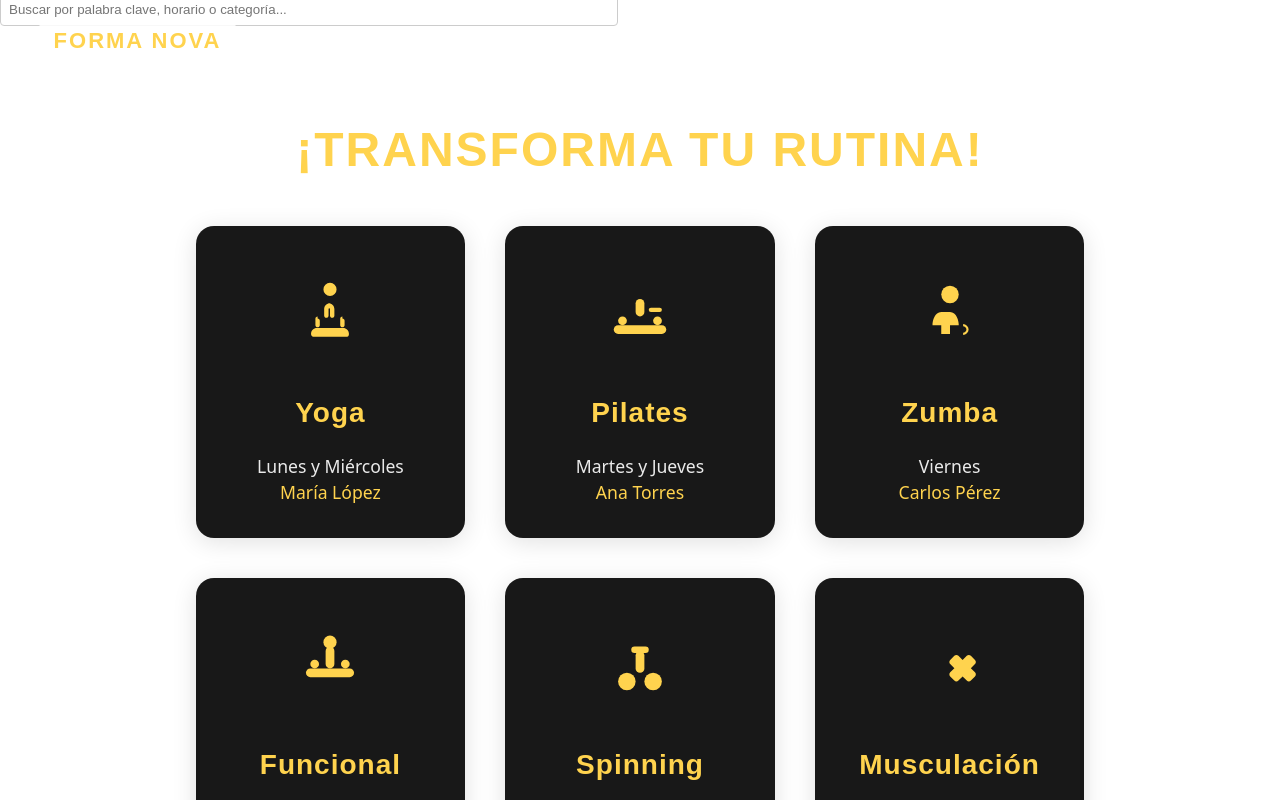
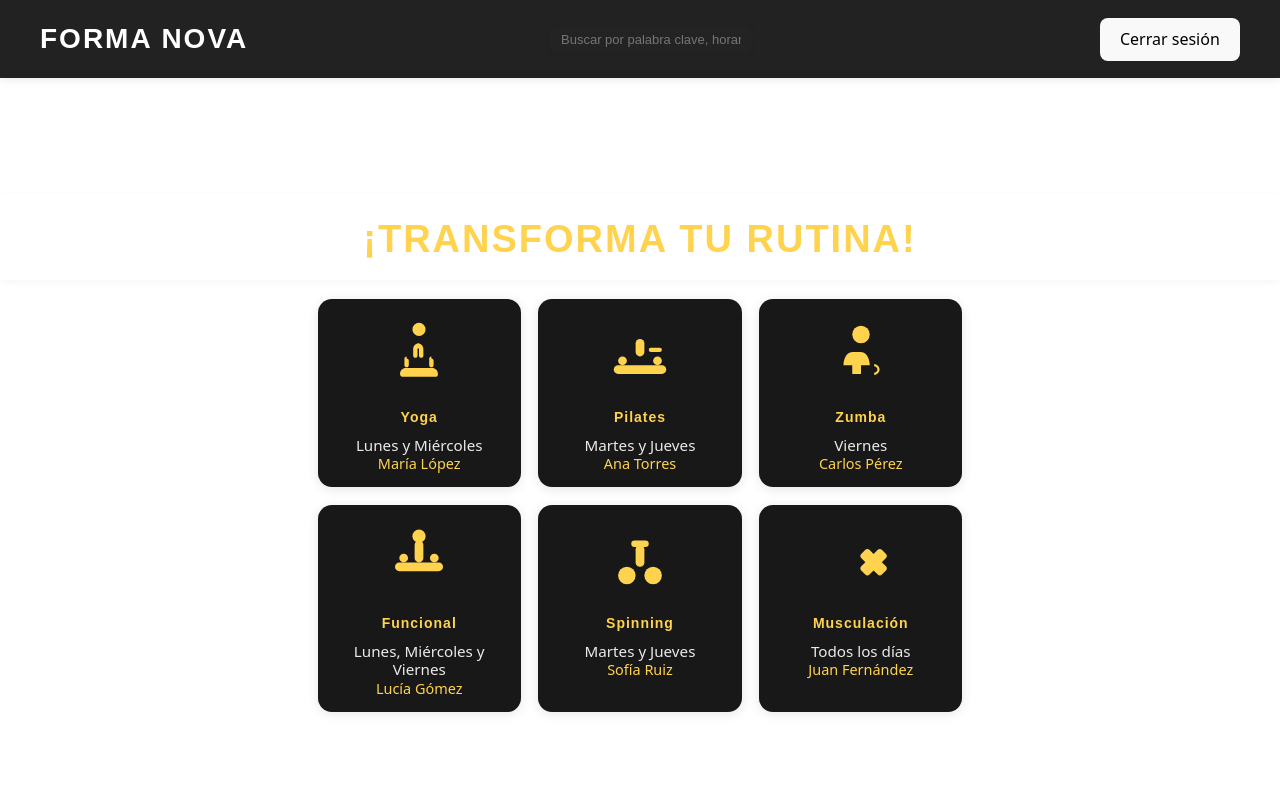
Before and after one commit to UCC-ArqSoft1/proyecto2025-amuchastegui-rodriguez-rojo-sardoy, a React (Vite) app in the folder Frontend/: page / in a window 1280 px wide. Built offline with nearby package versions, Linux system fonts and the light colour scheme.

Commit message:
frontend primera entrega

```diff
--- a/Frontend/src/components/ActivityList.jsx
+++ b/Frontend/src/components/ActivityList.jsx
@@ -1,7 +1,7 @@
 import React from "react";
 import '../styles/activities.css';
 
-const activityData = [
+export const activityData = [
   {
     actividad_id: 1,
     nombre: "Yoga",
@@ -82,14 +82,23 @@ const activityData = [
   },
 ];
 
-const ActivityList = ({ onSelect }) => (
+const ActivityList = ({ onSelect, showLogo = true, activities = activityData }) => (
   <section className="activities-section activities-fullscreen">
+    {showLogo && (
       <div className="activities-header">
         <span className="activities-logo">FORMA NOVA</span>
       </div>
+    )}
     <h2 className="activities-title">¡TRANSFORMA TU RUTINA!</h2>
+    {activities.length === 0 ? (
+      <div style={{ textAlign: 'center', marginTop: 60, color: '#FFD34E', fontWeight: 600, fontSize: 22 }}>
+        <div style={{ fontSize: 60, marginBottom: 10 }}>😕</div>
+        No se encontraron actividades.<br />
+        Probá con otra palabra clave.
+      </div>
+    ) : (
       <div className="activities-grid activities-grid-3cols">
-      {activityData.map((activity) => (
+        {activities.map((activity) => (
           <div
             key={activity.actividad_id}
             className="activity-card"
@@ -104,6 +113,7 @@ const ActivityList = ({ onSelect }) => (
           </div>
         ))}
       </div>
+    )}
   </section>
 );
 
--- a/Frontend/src/components/SearchBar.jsx
+++ b/Frontend/src/components/SearchBar.jsx
@@ -6,7 +6,7 @@ const SearchBar = ({ search, setSearch }) => (
     placeholder="Buscar por palabra clave, horario o categoría..."
     value={search}
     onChange={e => setSearch(e.target.value)}
-    style={{ width: '100%', padding: '0.5rem', marginBottom: '1rem', borderRadius: '4px', border: '1px solid #ccc' }}
+    style={{ width: '100%', maxWidth: 180, padding: '0.35rem 0.7rem', marginBottom: 0, borderRadius: '7px', border: '1px solid #222', fontSize: 13, background: '#232323', color: '#fff', boxShadow: '0 1px 4px rgba(0,0,0,0.07)' }}
   />
 );
 
--- a/Frontend/src/pages/ActivityDetailPage.jsx
+++ b/Frontend/src/pages/ActivityDetailPage.jsx
@@ -1,34 +1,94 @@
-import React, { useState } from "react";
+import React, { useState, useEffect } from "react";
 import { useParams, useNavigate } from "react-router-dom";
-import ActivityDetail from "../components/ActivityDetail";
-
-// Simulación de datos detallados
-const activities = [
-  { id: 1, title: "Fútbol", description: "Partido semanal de fútbol.", image: "https://images.pexels.com/photos/46798/pexels-photo-46798.jpeg", instructor: "Prof. Gómez", schedule: "Lunes 18:00", duration: "1h", capacity: 20, category: "Deporte" },
-  { id: 2, title: "Yoga", description: "Clase de yoga para todos los niveles.", image: "https://images.pexels.com/photos/317157/pexels-photo-317157.jpeg", instructor: "Prof. Pérez", schedule: "Martes 10:00", duration: "1h", capacity: 15, category: "Bienestar" },
-  { id: 3, title: "Natación", description: "Entrenamiento de natación.", image: "https://images.pexels.com/photos/261185/pexels-photo-261185.jpeg", instructor: "Prof. López", schedule: "Miércoles 15:00", duration: "1h", capacity: 10, category: "Deporte" },
-];
+import { activityData } from "../components/ActivityList";
+import "../styles/activity-detail.css";
 
 const ActivityDetailPage = () => {
   const { id } = useParams();
   const navigate = useNavigate();
-  const [message, setMessage] = useState("");
-  const activity = activities.find(a => a.id === Number(id));
+  const [activity, setActivity] = useState(null);
+  const [loading, setLoading] = useState(true);
+  const [error, setError] = useState(null);
 
-  const handleInscribir = () => {
-    // Simulación de inscripción
-    setTimeout(() => {
-      setMessage("¡Inscripción exitosa!");
-      setTimeout(() => navigate("/mis-actividades"), 1500);
-    }, 1000);
+  useEffect(() => {
+    // Simulamos la carga de datos
+    const fetchActivity = async () => {
+      try {
+        // En producción, esto sería una llamada real a la API
+        const foundActivity = activityData.find(a => a.actividad_id === parseInt(id));
+        if (foundActivity) {
+          setActivity(foundActivity);
+        } else {
+          setError("Actividad no encontrada");
+        }
+      } catch (err) {
+        setError("Error al cargar la actividad");
+      } finally {
+        setLoading(false);
+      }
+    };
+
+    fetchActivity();
+  }, [id]);
+
+  const handleInscription = async () => {
+    try {
+      const token = localStorage.getItem("token");
+      if (!token) {
+        navigate("/login");
+        return;
+      }
+
+      // Aquí iría la llamada real a la API
+      console.log("Inscribiendo a la actividad:", activity.actividad_id);
+      alert("¡Inscripción exitosa!");
+    } catch (error) {
+      console.error("Error al inscribirse:", error);
+      alert("Error al inscribirse en la actividad");
+    }
   };
 
+  if (loading) return <div className="loading">Cargando...</div>;
+  if (error) return <div className="error">{error}</div>;
+  if (!activity) return <div className="error">Actividad no encontrada</div>;
+
   return (
-    <div>
-      <ActivityDetail activity={activity} />
-      <div style={{ textAlign: 'center', margin: '1rem' }}>
-        <button onClick={handleInscribir} style={{ padding: '0.5rem 1.5rem', fontSize: 16 }}>Inscribirse</button>
-        {message && <p style={{ color: 'green', marginTop: 10 }}>{message}</p>}
+    <div className="activity-detail-bg">
+      <div className="activity-detail-card" style={{ position: 'relative', maxWidth: 340, margin: '0 auto', padding: '1.2rem 1rem 1.2rem 1rem' }}>
+        <button
+          className="activity-detail-btn"
+          style={{ position: 'absolute', top: 12, right: 12, width: 70, padding: '0.4rem 0.5rem', fontSize: 12 }}
+          onClick={() => navigate(-1)}
+        >
+          Volver
+        </button>
+        <div className="activity-detail-header">
+          <h1 className="activity-detail-title" style={{ fontSize: 22 }}>{activity.nombre}</h1>
+        </div>
+        <div className="activity-detail-image" style={{ width: '90%', margin: '0 auto 0.7rem auto', display: 'flex', justifyContent: 'center' }}>
+          <img
+            src={activity.imageUrl || "https://via.placeholder.com/300x120?text=Actividad"}
+            alt={activity.nombre}
+            style={{ width: '100%', maxWidth: 180, maxHeight: 90, objectFit: 'cover', borderRadius: 10, background: '#222', display: 'block' }}
+          />
+        </div>
+        <div className="activity-detail-info" style={{ fontSize: 15 }}>
+          <div className="info-section">
+            <h3 style={{ fontSize: 16 }}>Información General</h3>
+            <p><span className="activity-detail-label">Día:</span> {activity.dia}</p>
+            <p><span className="activity-detail-label">Profesor:</span> {activity.profesor}</p>
+            <p><span className="activity-detail-label">Duración:</span> {activity.duracion}</p>
+            <p><span className="activity-detail-label">Categoría:</span> {activity.categoria}</p>
+            <p><span className="activity-detail-label">Cupo:</span> {activity.cupo}</p>
+          </div>
+          <div className="info-section">
+            <h3 style={{ fontSize: 16 }}>Descripción</h3>
+            <p>{activity.descripcion}</p>
+          </div>
+        </div>
+        <button className="activity-detail-btn" style={{ margin: '0.7rem auto 0 auto', display: 'block', width: 140, fontSize: 15 }} onClick={handleInscription}>
+          Inscribirse
+        </button>
       </div>
     </div>
   );
--- a/Frontend/src/pages/App.jsx
+++ b/Frontend/src/pages/App.jsx
@@ -1,5 +1,5 @@
-import React from "react";
-import { Routes, Route, useLocation, Navigate } from "react-router-dom";
+import React, { useState } from "react";
+import { Routes, Route, useLocation, Navigate, useNavigate } from "react-router-dom";
 import Home from "./Home";
 import ActivityDetailPage from "./ActivityDetailPage";
 import MyActivitiesPage from "./MyActivities";
@@ -7,12 +7,33 @@ import AdminPage from "./Admin";
 import LoginPage from "./Login";
 import RegisterPage from "./Register";
 import LogoutButton from "../components/LogoutButton";
+import SearchBar from "../components/SearchBar";
 
-function Header() {
+function Header({ showSearch, search, setSearch }) {
   return (
-    <header style={{ display: 'flex', alignItems: 'center', justifyContent: 'space-between', padding: '1rem 2rem', background: '#222', color: '#fff', position: 'relative', zIndex: 20 }}>
-      <h1 style={{ margin: 0, fontSize: 28, letterSpacing: 2 }}>FROMA NOVA</h1>
-      <LogoutButton />
+    <header style={{
+      display: 'flex',
+      alignItems: 'center',
+      justifyContent: 'space-between',
+      padding: '1.1rem 2.5rem 1.1rem 2.5rem',
+      background: '#222',
+      color: '#fff',
+      position: 'fixed',
+      top: 0,
+      left: 0,
+      width: '100vw',
+      zIndex: 100,
+      minHeight: 60,
+      boxSizing: 'border-box',
+      boxShadow: '0 2px 8px rgba(0,0,0,0.08)'
+    }}>
+      <h1 style={{ margin: 0, fontSize: 28, letterSpacing: 2, fontFamily: 'Montserrat, sans-serif', whiteSpace: 'nowrap', overflow: 'hidden', textOverflow: 'ellipsis', maxWidth: '30vw' }}>FORMA NOVA</h1>
+      {showSearch && (
+        <div style={{ flex: 1, display: 'flex', justifyContent: 'center', marginLeft: 30, marginRight: 30 }}>
+          <SearchBar search={search} setSearch={setSearch} />
+        </div>
+      )}
+      <div style={{ marginLeft: 30 }}><LogoutButton /></div>
     </header>
   );
 }
@@ -29,19 +50,23 @@ function PublicRoute({ children }) {
 
 function App() {
   const location = useLocation();
+  const [search, setSearch] = useState("");
+  const showSearch = location.pathname === "/";
   // El header solo no se muestra en login/register
   const hideHeader = ["/login", "/register"].includes(location.pathname);
   return (
     <>
-      {!hideHeader && <Header />}
+      {!hideHeader && <Header showSearch={showSearch} search={search} setSearch={setSearch} />}
+      <div style={{ paddingTop: 90 }}>
         <Routes>
           <Route path="/login" element={<LoginPage />} />
           <Route path="/register" element={<RegisterPage />} />
-        <Route path="/" element={<Home />} />
+          <Route path="/" element={<Home search={search} setSearch={setSearch} />} />
           <Route path="/actividad/:id" element={<ActivityDetailPage />} />
           <Route path="/mis-actividades" element={<MyActivitiesPage />} />
           <Route path="/admin" element={<AdminPage />} />
         </Routes>
+      </div>
     </>
   );
 }
--- a/Frontend/src/pages/Home.jsx
+++ b/Frontend/src/pages/Home.jsx
@@ -1,29 +1,24 @@
-import React, { useState } from "react";
-import ActivityList from "../components/ActivityList";
-import SearchBar from "../components/SearchBar";
+import React from "react";
+import { useNavigate } from "react-router-dom";
+import ActivityList, { activityData } from "../components/ActivityList";
 
-// Simulación de datos (luego se puede conectar al backend)
-const initialActivities = [
-  { id: 1, title: "Fútbol", schedule: "Lunes 18:00", instructor: "Prof. Gómez", category: "Deporte" },
-  { id: 2, title: "Yoga", schedule: "Martes 10:00", instructor: "Prof. Pérez", category: "Bienestar" },
-  { id: 3, title: "Natación", schedule: "Miércoles 15:00", instructor: "Prof. López", category: "Deporte" },
-];
-
-const Home = ({ onSelectActivity }) => {
-  const [search, setSearch] = useState("");
-  const [activities] = useState(initialActivities);
+const Home = ({ search, setSearch }) => {
+  const navigate = useNavigate();
+  const activities = activityData;
 
   const filtered = activities.filter(a =>
-    a.title.toLowerCase().includes(search.toLowerCase()) ||
-    a.schedule.toLowerCase().includes(search.toLowerCase()) ||
-    a.category.toLowerCase().includes(search.toLowerCase())
+    a.nombre.toLowerCase().includes(search.toLowerCase()) ||
+    a.dia.toLowerCase().includes(search.toLowerCase()) ||
+    a.categoria.toLowerCase().includes(search.toLowerCase())
   );
 
   return (
-    <div style={{ maxWidth: 600, margin: '2rem auto' }}>
-      <h2>Actividades deportivas</h2>
-      <SearchBar search={search} setSearch={setSearch} />
-      <ActivityList activities={filtered} onSelect={onSelectActivity} />
+    <div style={{ minHeight: '100vh', background: '#fff' }}>
+      <ActivityList
+        activities={filtered}
+        onSelect={activity => navigate(`/actividad/${activity.actividad_id}`)}
+        showLogo={true}
+      />
     </div>
   );
 };
--- a/Frontend/src/styles/activities.css
+++ b/Frontend/src/styles/activities.css
@@ -1,6 +1,7 @@
 .activities-section {
   padding: 2rem 0 3rem 0;
   background: #fff;
+  min-height: 100vh;
 }
 
 .activities-section.activities-fullscreen {
@@ -13,12 +14,18 @@
 }
 
 .activities-title {
+  position: sticky;
+  top: 0;
+  z-index: 20;
+  background: #fff;
+  box-shadow: 0 2px 8px rgba(0, 0, 0, 0.04);
+  font-size: 38px;
+  font-weight: 900;
+  letter-spacing: 2px;
+  margin-bottom: 1.2rem;
+  padding: 1.1rem 0 0.7rem 0;
   text-align: center;
   color: #FFD34E;
-  font-size: 48px;
-  font-weight: 900;
-  letter-spacing: 2px;
-  margin-bottom: 2.5rem;
   font-family: 'Montserrat', sans-serif;
 }
 
@@ -32,21 +39,24 @@
 
 .activities-grid.activities-grid-3cols {
   grid-template-columns: repeat(3, 1fr);
-  max-width: 1000px;
+  max-width: 900px;
   margin: 0 auto;
+  gap: 1.1rem;
 }
 
 .activity-card {
   background: #181818;
-  border-radius: 18px;
-  box-shadow: 0 4px 24px rgba(0, 0, 0, 0.12);
+  border-radius: 14px;
+  box-shadow: 0 2px 12px rgba(0, 0, 0, 0.10);
   display: flex;
   flex-direction: column;
   align-items: center;
-  padding: 2.5rem 1.5rem 2rem 1.5rem;
+  padding: 1rem 0.6rem 0.8rem 0.6rem;
   cursor: pointer;
   transition: transform 0.15s, box-shadow 0.15s;
   border: 2px solid transparent;
+  min-height: 150px;
+  max-width: 180px;
 }
 
 .activity-card:hover {
@@ -56,53 +66,56 @@
 }
 
 .activity-icon {
-  font-size: 70px;
+  font-size: 32px;
   color: #FFD34E;
-  margin-bottom: 1.2rem;
+  margin-bottom: 0.5rem;
 }
 
 .activity-name {
   color: #FFD34E;
-  font-size: 28px;
+  font-size: 14px;
   font-weight: bold;
   letter-spacing: 1px;
-  margin-bottom: 0.5rem;
+  margin-bottom: 0.2rem;
   font-family: 'Montserrat', sans-serif;
   text-align: center;
 }
 
 .activity-info {
-  margin-top: 0.7em;
+  margin-top: 0.3em;
   color: #eaeaea;
-  font-size: 1.1em;
+  font-size: 0.95em;
   text-align: center;
-  line-height: 1.3;
+  line-height: 1.2;
 }
 
 .activity-prof {
-  font-size: 1em;
+  font-size: 0.95em;
   color: #FFD34E;
   font-weight: 500;
-  margin-top: 0.2em;
-}
-
-@media (max-width: 700px) {
-  .activities-title {
-    font-size: 32px;
-  }
-
-  .activity-card {
-    padding: 1.5rem 0.5rem 1.2rem 0.5rem;
-  }
-
-  .activity-name {
-    font-size: 20px;
-  }
+  margin-top: 0.1em;
 }
 
 @media (max-width: 900px) {
   .activities-grid.activities-grid-3cols {
     grid-template-columns: repeat(2, 1fr);
+    max-width: 800px;
+  }
+}
+
+@media (max-width: 700px) {
+  .activities-title {
+    font-size: 26px;
+  }
+
+  .activity-card {
+    padding: 1rem 0.3rem 1rem 0.3rem;
+    min-height: 220px;
+    max-width: 98vw;
+  }
+
+  .activity-name {
+    font-size: 18px;
   }
 }
 
--- /dev/null
+++ b/Frontend/src/styles/activity-detail.css
@@ -0,0 +1,84 @@
+.activity-detail-bg {
+  min-height: 100vh;
+  min-width: 100vw;
+  width: 100vw;
+  height: 100vh;
+  background: #f7f7f7;
+  display: flex;
+  align-items: center;
+  justify-content: center;
+  padding: 0;
+}
+
+.activity-detail-card {
+  background: #181818;
+  border-radius: 18px;
+  box-shadow: 0 4px 32px rgba(0, 0, 0, 0.13);
+  padding: 2.5rem 2.5rem 2rem 2.5rem;
+  max-width: 420px;
+  width: 100%;
+  display: flex;
+  flex-direction: column;
+  align-items: center;
+}
+
+.activity-detail-icon {
+  margin-bottom: 1.5rem;
+  width: 90px;
+  height: 90px;
+}
+
+.activity-detail-title {
+  color: #FFD34E;
+  font-size: 2.2rem;
+  font-weight: bold;
+  margin-bottom: 0.7rem;
+  text-align: center;
+  font-family: 'Montserrat', sans-serif;
+}
+
+.activity-detail-info {
+  color: #eaeaea;
+  font-size: 1.1rem;
+  margin-bottom: 1.2rem;
+  text-align: center;
+  line-height: 1.5;
+}
+
+.activity-detail-label {
+  color: #FFD34E;
+  font-weight: 600;
+  margin-right: 0.3em;
+}
+
+.activity-detail-btn {
+  width: 100%;
+  padding: 0.9rem;
+  background: #FFD34E;
+  color: #222;
+  font-weight: bold;
+  font-size: 1.1rem;
+  border: none;
+  border-radius: 8px;
+  cursor: pointer;
+  margin-top: 1.2rem;
+  transition: background 0.2s;
+}
+
+.activity-detail-btn:hover {
+  background: #ffb800;
+}
+
+.activity-detail-success {
+  color: #4caf50;
+  font-weight: bold;
+  margin-top: 1rem;
+  text-align: center;
+}
+
+.activity-detail-error {
+  color: #e53935;
+  font-weight: bold;
+  margin-top: 1rem;
+  text-align: center;
+}
```
Lines whose indentation alone changed are shown as unchanged.
